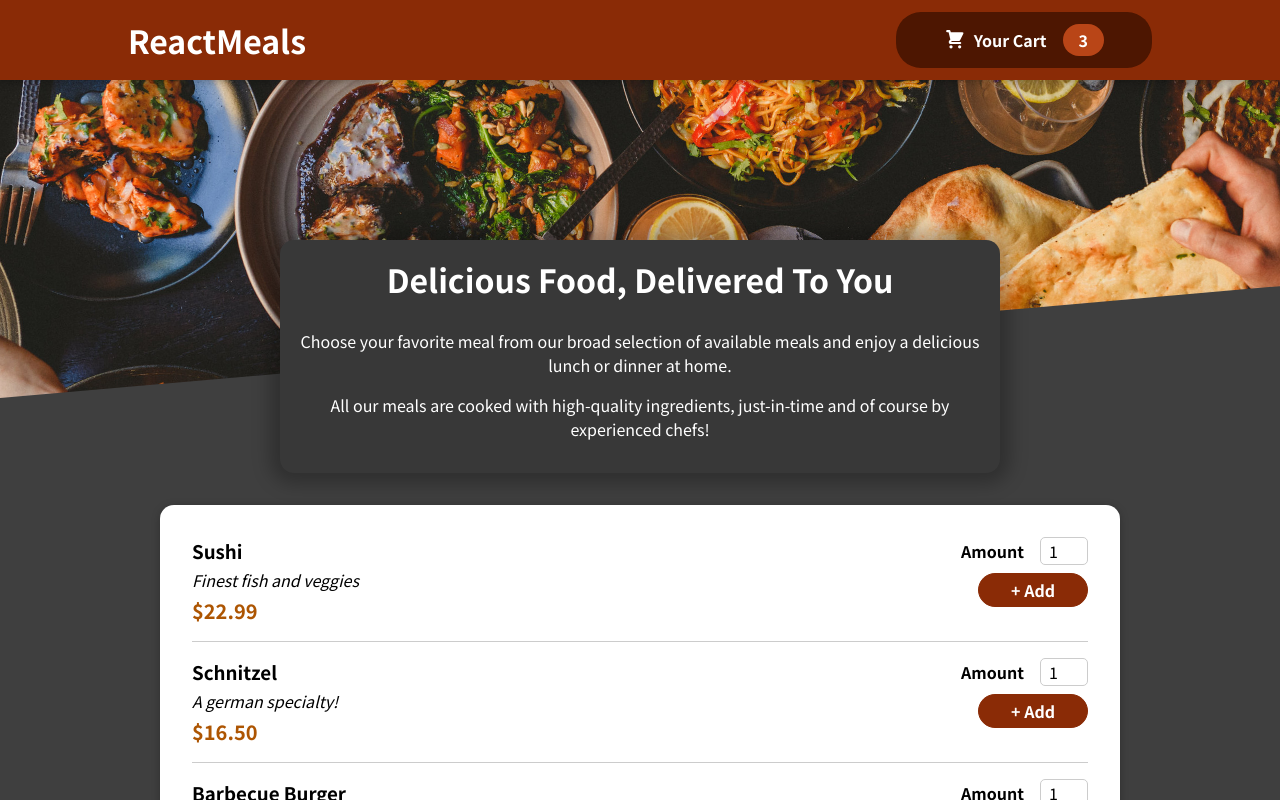
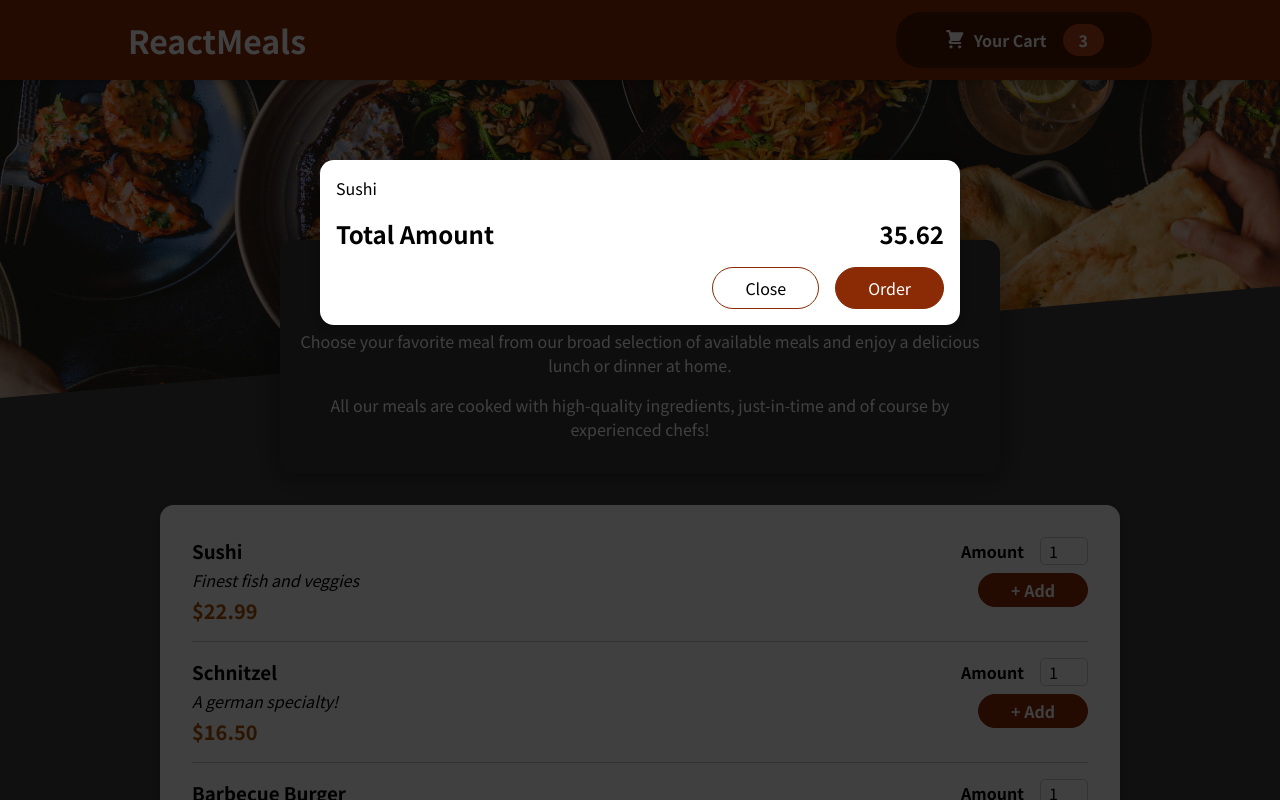
Before and after one commit to mkdrx/food-order-app, a React (Create React App) app: page / in a window 1280 px wide. Shown: the top 800 px of the page. Built offline with nearby package versions, Linux system fonts and the light colour scheme.

Commit message:
added Cart and Modal components - logic pending

```diff
--- a/public/index.html
+++ b/public/index.html
@@ -17,6 +17,9 @@
   </head>
   <body>
     <noscript>You need to enable JavaScript to run this app.</noscript>
+    <!--React Portal for Modal-->
+    <div id="overlays"></div>
+    <!---->
     <div id="root"></div>
   </body>
 </html>
--- a/src/App.js
+++ b/src/App.js
@@ -1,10 +1,12 @@
 import React, { Fragment } from "react";
 import Header from "./components/Layout/Header";
 import Meals from "./components/Meals/Meals";
+import Cart from "./components/Cart/Cart";
 
 function App() {
   return (
     <Fragment>
+      <Cart />
       <Header />
       <main>
         <Meals />
--- /dev/null
+++ b/src/components/Cart/Cart.js
@@ -0,0 +1,30 @@
+import React from "react";
+import Modal from "../UI/Modal";
+
+import classes from "./Cart.module.css";
+
+const Cart = (props) => {
+  const cartItems = (
+    <ul className={classes["cart-items"]}>
+      {[{ id: "c1", name: "Sushi", amount: 2, price: 12.99 }].map((item) => (
+        <li>{item.name}</li>
+      ))}
+    </ul>
+  );
+
+  return (
+    <Modal>
+      {cartItems}
+      <div className={classes.total}>
+        <span>Total Amount</span>
+        <span>35.62</span>
+      </div>
+      <div className={classes.actions}>
+        <button className={classes["button-alt"]}>Close</button>
+        <button className={classes.button}>Order</button>
+      </div>
+    </Modal>
+  );
+};
+
+export default Cart;
--- /dev/null
+++ b/src/components/Cart/Cart.module.css
@@ -0,0 +1,46 @@
+.cart-items {
+  list-style: none;
+  margin: 0;
+  padding: 0;
+  max-height: 20rem;
+  overflow: auto;
+}
+
+.total {
+  display: flex;
+  justify-content: space-between;
+  align-items: center;
+  font-weight: bold;
+  font-size: 1.5rem;
+  margin: 1rem 0;
+}
+
+.actions {
+  text-align: right;
+}
+
+.actions button {
+  font: inherit;
+  cursor: pointer;
+  background-color: transparent;
+  border: 1px solid #8a2b06;
+  padding: 0.5rem 2rem;
+  border-radius: 25px;
+  margin-left: 1rem;
+}
+
+.actions button:hover,
+.actions button:active {
+  background-color: #5a1a01;
+  border-color: #5a1a01;
+  color: white;
+}
+
+.actions .button--alt {
+  color: #8a2b06;
+}
+
+.actions .button {
+  background-color: #8a2b06;
+  color: white;
+}
--- /dev/null
+++ b/src/components/UI/Modal.js
@@ -0,0 +1,34 @@
+import React, { Fragment } from "react";
+// Import to use Portals
+import ReactDOM from "react-dom";
+import classes from "./Modal.module.css";
+
+const Backdrop = (props) => {
+  return <div className={classes.backdrop}></div>;
+};
+
+const ModalOverlay = (props) => {
+  return (
+    <div className={classes.modal}>
+      <div className={classes.content}>{props.children}</div>
+    </div>
+  );
+};
+
+// Helper to get the id
+const portalElement = document.getElementById("overlays");
+
+const Modal = (props) => {
+  return (
+    // Portaling - select what to portal and where (Component, location)
+    <Fragment>
+      {ReactDOM.createPortal(<Backdrop />, portalElement)}
+      {ReactDOM.createPortal(
+        <ModalOverlay>{props.children}</ModalOverlay>,
+        portalElement
+      )}
+    </Fragment>
+  );
+};
+
+export default Modal;
--- /dev/null
+++ b/src/components/UI/Modal.module.css
@@ -0,0 +1,40 @@
+.backdrop {
+  position: fixed;
+  top: 0;
+  left: 0;
+  width: 100%;
+  height: 100vh;
+  z-index: 20;
+  background-color: rgba(0, 0, 0, 0.75);
+}
+
+.modal {
+  position: fixed;
+  top: 20vh;
+  left: 5%;
+  width: 90%;
+  background-color: white;
+  padding: 1rem;
+  border-radius: 14px;
+  box-shadow: 0 2px 8px rgba(0, 0, 0, 0.25);
+  z-index: 30;
+  animation: slide-down 300ms ease-out forwards;
+}
+
+@media (min-width: 768px) {
+  .modal {
+    width: 40rem;
+    left: calc(50% - 20rem);
+  }
+}
+
+@keyframes slide-down {
+  from {
+    opacity: 0;
+    transform: translateY(-3rem);
+  }
+  to {
+    opacity: 1;
+    transform: translateY(0);
+  }
+}
```
